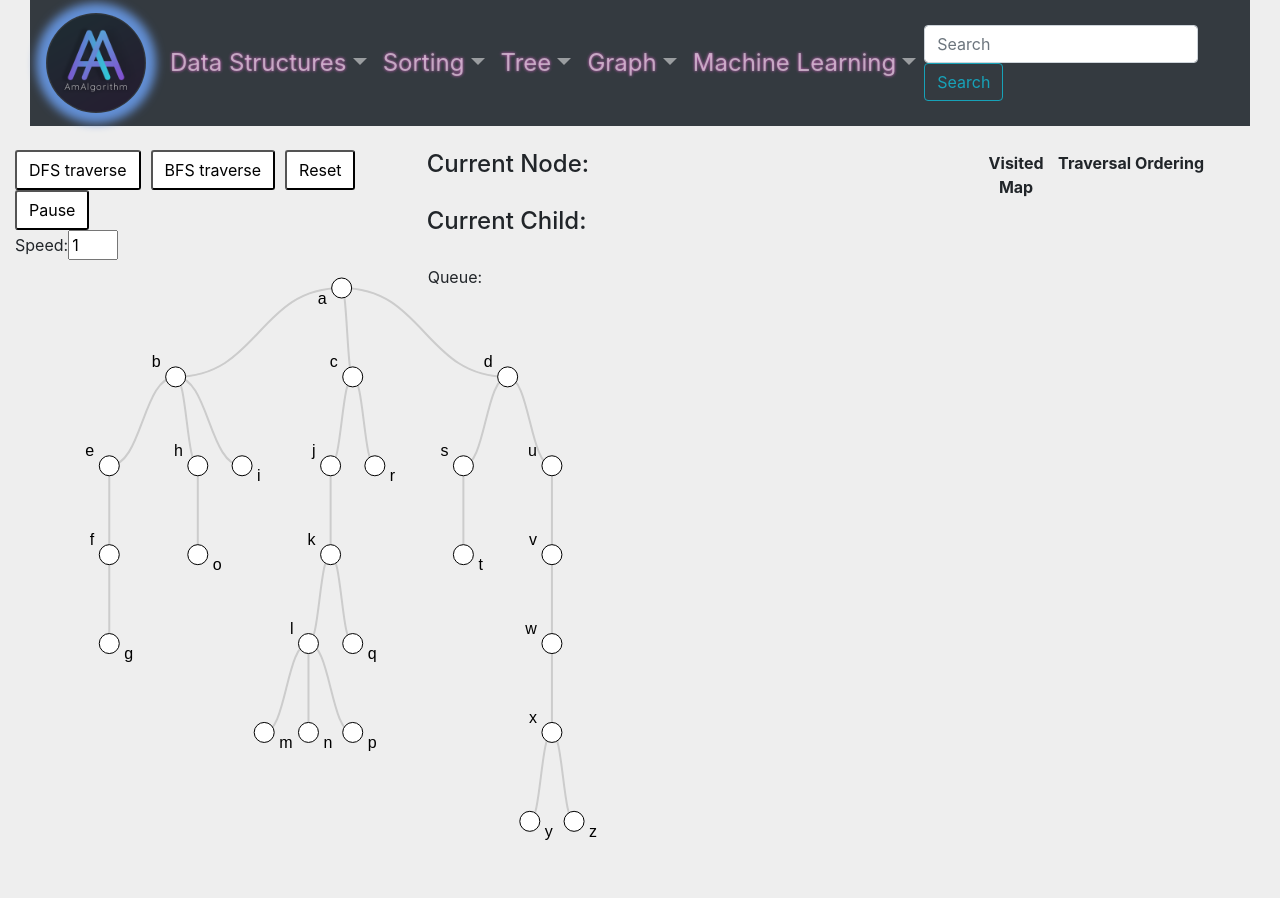
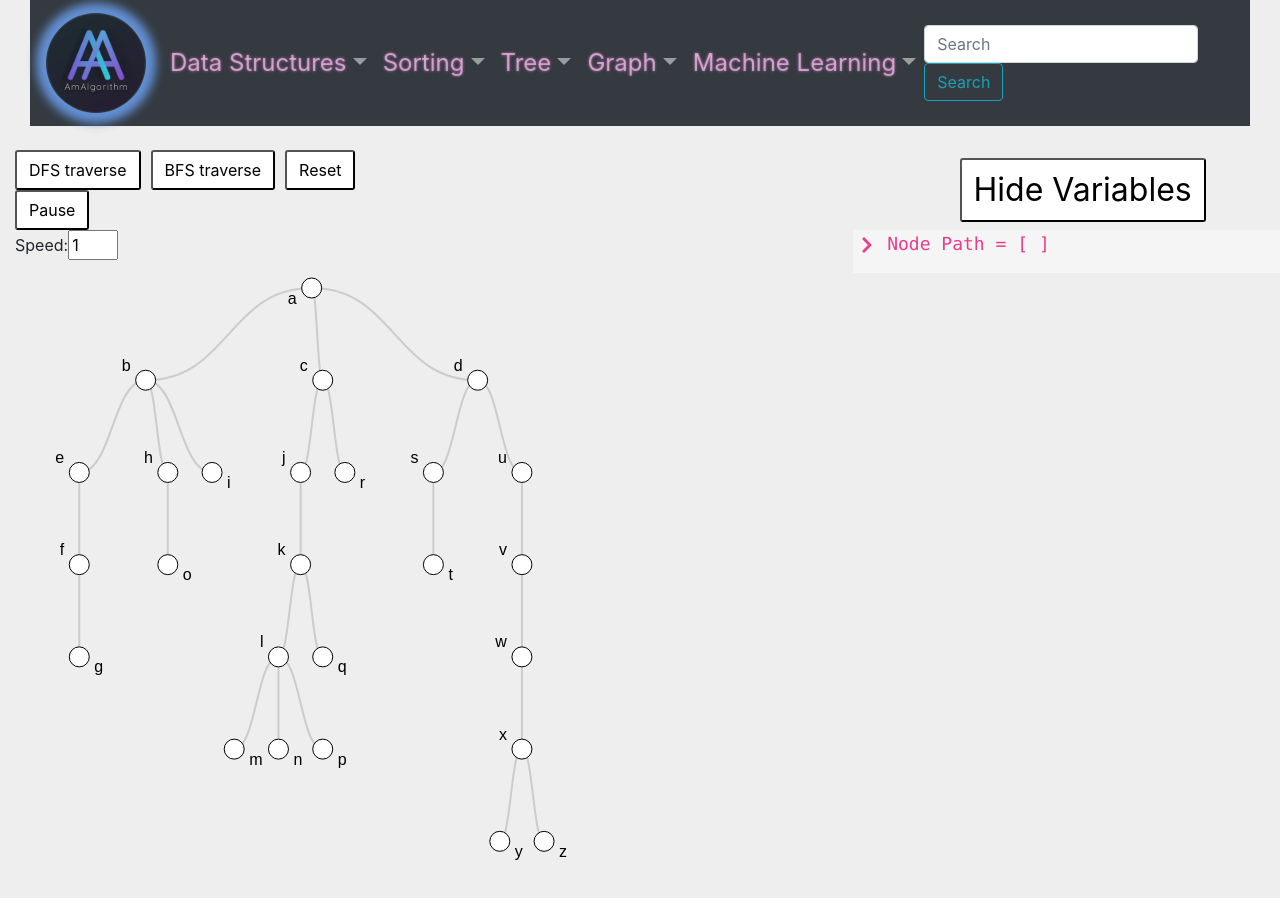
Before and after one commit to luaywadie/AmAlgorithms, a React (Create React App) app in the folder visualizations-app/: page /tree_traversals in a window 1280 px wide. Shown: the top 898 px of the page. Built offline with nearby package versions, Linux system fonts and the light colour scheme.

Commit message:
implemented debbuger variable output as a sidebar

```diff
--- a/visualizations-app/package.json
+++ b/visualizations-app/package.json
@@ -13,6 +13,7 @@
     "react": "^16.13.1",
     "react-bootstrap": "^1.3.0",
     "react-dom": "^16.13.1",
+    "react-icons": "^3.11.0",
     "react-router-dom": "^5.2.0",
     "react-scripts": "3.4.3",
     "typescript": "^4.0.3"
--- a/visualizations-app/src/App.js
+++ b/visualizations-app/src/App.js
@@ -6,6 +6,7 @@ import './styles/Link.scss';
 import './styles/Graph.scss';
 import './styles/OutputTable.scss';
 import './styles/Pseudocode.scss';
+import './styles/Sidebar.scss';
 
 function App() {
   return (
--- /dev/null
+++ b/visualizations-app/src/Components/RenderListComponent.js
@@ -0,0 +1,22 @@
+import React, {Component} from 'react';
+import { FaChevronDown, FaChevronRight } from 'react-icons/fa';
+
+class RenderListComponent extends Component {
+  render() {
+    return (
+      <>
+      { this.props.clicked ?
+        <ul style={{paddingLeft: '0px', listStyle:'none'}}>
+          <FaChevronDown /> {this.props.listName} =  [ {  this.props.list.map( (e, i) => <li key={i} style={{marginLeft: '55px'}}>{e}, </li>)} <span style={{marginLeft:'35px'}}>]</span>
+        </ul>
+        :
+
+        <> <FaChevronRight /> {this.props.listName}  = {'['+this.props.list.map(e => ' '+e) + ' ]'} </>
+
+      }
+      </>
+    );
+  }
+}
+
+export default RenderListComponent;
--- /dev/null
+++ b/visualizations-app/src/Components/RenderObjectComponent.js
@@ -0,0 +1,23 @@
+
+import React, { Component } from 'react';
+import { FaChevronDown, FaChevronRight } from 'react-icons/fa';
+
+class RenderObjectComponent extends Component {
+  render() {
+    return (
+      <>
+      { this.props.clicked ?
+        <ul style={{paddingLeft: '0px', listStyle:'none'}} >
+          <FaChevronDown /> {this.props.objName} = {"{"}  {  Object.keys(this.props.obj).map( (e, i) => <li key={i} style={{marginLeft: '55px'}}>{e} : {String(this.props.obj[e])},</li>)} <span style={{marginLeft:'35px'}}>{'}'}</span>
+        </ul>
+        :
+        < >
+          <FaChevronRight /> {this.props.objName}  = {'{ '+Object.keys(this.props.obj).map(e => " "+e+":"+ this.props.obj[e]) + ' }'}
+        </>
+      }
+      </>
+    );
+  }
+}
+
+export default RenderObjectComponent;
--- /dev/null
+++ b/visualizations-app/src/Components/Sidebar.js
@@ -0,0 +1,34 @@
+
+import React, {  Component } from 'react';
+
+class Sidebar extends Component {
+  constructor(props){
+    super(props)
+
+    this.state = {
+      sidebar: true
+    }
+  }
+
+  toggleSidebar = () => {
+    this.setState({ sidebar: !this.state.sidebar  })
+  }
+  render() {
+    return (
+      <>
+      <div className={'sidebar'}>
+        <button id={'sidebar-button'} className={'menu-bars'} onClick={() => this.toggleSidebar()}>
+          {this.state.sidebar ? 'Hide Variables' : 'Show Variables'}
+        </button>
+      </div>
+      <nav className={this.state.sidebar ? 'side-menu active' : 'side-menu'}>
+        <ul className={'side-menu-items'} >
+          {this.props.children}
+        </ul>
+      </nav>
+      </>
+    );
+  }
+}
+
+export default Sidebar;
--- a/visualizations-app/src/Components/TreeTraversals.js
+++ b/visualizations-app/src/Components/TreeTraversals.js
@@ -2,6 +2,9 @@ import React, { Component } from 'react';
 import DepthFirstSearch from './algorithms/tree-algorithms/DepthFirstSearch';
 import BreathFirstSearch from './algorithms/tree-algorithms/BreadthFirstSearch';
 import createTree from '../graph-builders/tree-builder';
+import Sidebar from './Sidebar';
+import RenderListComponent from './RenderListComponent';
+import RenderObjectComponent from './RenderObjectComponent'
 
 class TreeTraversals extends Component {
   constructor(props) {
@@ -13,9 +16,11 @@ class TreeTraversals extends Component {
       nodePath: [],
       runningAlg: '',
       queue: [],
+      stack: [],
       currentNode: null,
       visitedMap: {},
-      child : null
+      child : null,
+      clicked : [false,false, false]
     };
     this.adjList = {
       a: ['b', 'c', 'd'],
@@ -65,6 +70,10 @@ class TreeTraversals extends Component {
     this.setState({ queue: q });
   };
 
+  updateStack = (s) => {
+    this.setState({stack: s})
+  }
+
   getPauseStatus = () => this.state.pause;
   getStopStatus = () => this.state.stop;
   getSpeedRequest = () => Number(this.state.speed) + 0.1;
@@ -84,6 +93,7 @@ class TreeTraversals extends Component {
     if (this.state.stop) {
       this.setState({ stop: false, pause: false, runningAlg: '' });
     }
+
   };
 
   setRunningAlg = (alg) => {
@@ -106,51 +116,14 @@ class TreeTraversals extends Component {
     await this.setState({ child });
   }
 
-  renderTreeTraversalHeading() {
-    return (
-      <tr>
-        <th>Traversal Ordering</th>
-      </tr>
-    );
+  toggleClicked = (i) => {
+    let a = this.state.clicked.slice()
+    a[i] = !a[i]
+    this.setState({
+      clicked : a
+    })
   }
 
-  renderTreeTraversalData() {
-    return this.state.nodePath.map((node) => {
-      return (
-        <tr key={node}>
-          <td>{node}</td>
-        </tr>
-      );
-    });
-  }
-  renderQueueHeading() {
-    return (
-      <tr>
-        <th>Queue</th>
-      </tr>
-    );
-  }
-  // renderQueue() {
-  //   return this.state.queue.map((node) => {
-  //     return (
-  //       <tr key={node}>
-  //         <td>{node}</td>
-  //       </tr>
-  //     );
-  //   });
-  // }
-
-  renderQueue() {
-    return this.state.queue.map((node) => {
-      return <td key={node}>{node}</td>;
-    });
-  }
-  renderVisitedMap() {
-    return Object.entries(this.state.visitedMap).map(([key, val], i) => {
-    return (<tr key={i}><td key={key+i}>{key}</td>
-    <td key={key}>{String(val)}</td></tr>);
-    });
-  }
 
 
   renderBfsPseudocode() {
@@ -215,22 +188,64 @@ class TreeTraversals extends Component {
   }
 
   renderDfsPseudocode() {
-    return (
-      <div>
-        <h4>Pseudo-code</h4>
-        <pre style={{ overflow: 'visible' }}>
-          {`
-        1  procedure DFS_iterative(G, v) is
-        2    let S be a stack
-        3    S.push(v)
-        4    while S is not empty do
-        5      v = S.pop()
-        6      if v is not labeled as discovered then
-        7        label v as discovered
-        8        for all edges from v to w in G.adjacentEdges(v) do
-        9          S.push(w)
-    `}
-        </pre>
+      const indentation = (num) => {
+        return num * 20;
+      };
+      return (
+        <div>
+          <div id={'dfs-1'}>
+            1
+            <span style={{ marginLeft: indentation(1) }}>
+              DFS(G, root)
+            </span>
+          </div>
+          <div id={'dfs-2'}>
+            2<span style={{ marginLeft: indentation(2) }}>let S be a stack</span>
+          </div>
+          <div id={'dfs-3'}>
+            3<span style={{ marginLeft: indentation(2) }}>let V be a map with all nodes as keys and values of false</span>
+          </div>
+          <div id={'dfs-4'}>
+            4
+            <span style={{ marginLeft: indentation(2) }}>
+            set V[root] = true
+            </span>
+          </div>
+          <div id={'dfs-5'}>
+            5<span style={{ marginLeft: indentation(2) }}>S.push(root)</span>
+          </div>
+          <div id={'dfs-6'}>
+            6
+            <span style={{ marginLeft: indentation(2) }}>
+              while S is not empty
+            </span>
+          </div>
+          <div id={'dfs-7'}>
+            7<span style={{ marginLeft: indentation(3) }}>current := S.pop()</span>
+          </div>
+          <div id={'dfs-8'}>
+            8
+            <span style={{ marginLeft: indentation(3) }}>
+              for child of current
+            </span>
+          </div>
+          <div id={'dfs-9'}>
+            9
+            <span style={{ marginLeft: indentation(4) }}>
+              if child is not labeled as discovered then
+            </span>
+          </div>
+          <div id={'dfs-10'}>
+            10
+            <span style={{ marginLeft: indentation(5) }}>
+              set V[child] = true
+            </span>
+          </div>
+          <div id={'dfs-11'}>
+            11<span style={{ marginLeft: indentation(5) }}>S.push(child)</span>
+          </div>
+        <div>
+      </div>
       </div>
     );
   }
@@ -247,6 +262,10 @@ class TreeTraversals extends Component {
             runningAlg={this.state.runningAlg}
             setRunningAlg={this.setRunningAlg}
             buildNodePath={this.buildNodePath}
+            updateStack={this.updateStack}
+            updateCurrentNode={this.updateCurrentNode}
+            updateVisitedMap={this.updateVisitedMap}
+            updateChild={this.updateChild}
           />
           <div className={'divider'}></div>
           <BreathFirstSearch
@@ -297,21 +316,7 @@ class TreeTraversals extends Component {
           </form>
         </div>
 
-        <div className={'col-5'}>
-          <div className={'row'} style={{ marginBottom: '20px' }}>
-              <h4> Current Node: {this.state.currentNode}</h4>
-          </div>
-          <div className={'row'} style={{ marginBottom: '20px' }}>
-           <h4> Current Child: {this.state.child}</h4>
-          </div>
-
-          <div className={'row'}>
-            <table id={'tree-traversal-table'}>
-              <tbody>
-                <tr><td style={{border: 'none', paddingRight:'5px'}}>Queue: </td>{this.renderQueue()}</tr>
-              </tbody>
-            </table>
-          </div>
+        <div className={'col-4'}>
           <div className={'row'}>
             {this.state.runningAlg === ''
               ? ''
@@ -319,24 +324,33 @@ class TreeTraversals extends Component {
               ? this.renderBfsPseudocode()
               : this.renderDfsPseudocode()}
           </div>
-
         </div>
 
-        <div className={'col-3'}>
-          <table id={'tree-traversal-table'} className={'float-right'} style={{marginRight:'60px'}}>
-            <tbody>
-              {this.renderTreeTraversalHeading()}
-              {this.renderTreeTraversalData()}
-            </tbody>
-          </table>
-          <div className={'row'}>
-            <table id={'tree-traversal-table'}>
-              <tbody>
-                <tr><th>Visited Map</th></tr>
-                {this.renderVisitedMap()}
-              </tbody>
-            </table>
-          </div>
+        <div className={'col-4'}>
+        <Sidebar >
+              {this.state.currentNode ? <li> current = {this.state.currentNode} </li> : ''}
+              {this.state.child ? <li> child = {this.state.child} </li> : ''}
+
+            <li onClick={() => this.toggleClicked(0)}>
+            <RenderListComponent list={this.state.nodePath} listName={'Node Path'} clicked={this.state.clicked[0]}  />
+            </li>
+            <li onClick={() => this.toggleClicked(1)}>
+              {this.state.runningAlg === 'bfs'
+                ?
+                <RenderListComponent list={this.state.queue} listName={'Q'} clicked={this.state.clicked[1]}  />
+                :
+                this.state.runningAlg === 'dfs'
+                  ?
+                  <RenderListComponent list={this.state.stack} listName={'S'} clicked={this.state.clicked[1]}  />
+                  :
+                  <></>
+              }
+            </li>
+            <li onClick={() => this.toggleClicked(2)}>
+              {Object.keys(this.state.visitedMap).length > 0 ?<RenderObjectComponent obj={this.state.visitedMap} objName={'V'} clicked={this.state.clicked[2]}  /> : '' }
+            </li>
+            </Sidebar>
+
         </div>
       </div>
     );
--- a/visualizations-app/src/Components/algorithms/tree-algorithms/BreadthFirstSearch.js
+++ b/visualizations-app/src/Components/algorithms/tree-algorithms/BreadthFirstSearch.js
@@ -27,6 +27,7 @@ class BreadthFirstSearch extends Component {
 
   bfs = async () => {
     let linkList = [];
+    let root = 'a';
 
     this.highlightLine(1);
     await new Promise((r) => setTimeout(r, 1000 / this.props.speed));
@@ -54,6 +55,7 @@ class BreadthFirstSearch extends Component {
     this.removeHighlightedLine(3);
 
     this.highlightLine(4);
+    visited[root] = true;
     await new Promise((r) => setTimeout(r, 1000 / this.props.speed));
     await this.checkPauseStatus();
     if (this.props.stop) return;
@@ -67,7 +69,6 @@ class BreadthFirstSearch extends Component {
     if (this.unMounting) return;
     this.removeHighlightedLine(5);
 
-    let root = 'a';
     visited[root] = true;
     this.props.updateVisitedMap(visited);
     let queue = [root];
@@ -87,11 +88,6 @@ class BreadthFirstSearch extends Component {
       this.props.updateQueue(queue);
 
       this.highlightLine(7);
-      await new Promise((r) => setTimeout(r, 1000 / this.props.speed));
-      await this.checkPauseStatus();
-      if (this.props.stop) return;
-      if (this.unMounting) return;
-
       this.activateLink(currentNode, linkList);
       await new Promise((r) => setTimeout(r, 1000 / this.props.speed));
       await this.checkPauseStatus();
@@ -101,12 +97,14 @@ class BreadthFirstSearch extends Component {
       this.activateVisitedNode(currentNode);
       this.props.updateCurrentNode(currentNode);
 
+      nodePath.push(currentNode);
+      this.props.buildNodePath(nodePath);
+
       await new Promise((r) => setTimeout(r, 1000 / this.props.speed));
       await this.checkPauseStatus();
       if (this.props.stop) return;
       if (this.unMounting) return;
       this.removeHighlightedLine(7);
-
 
       this.highlightLine(8);
       await new Promise((r) => setTimeout(r, 1000 / this.props.speed));
@@ -114,8 +112,7 @@ class BreadthFirstSearch extends Component {
       if (this.props.stop) return;
       if (this.unMounting) return;
 
-      nodePath.push(currentNode);
-      this.props.buildNodePath(nodePath);
+
 
       this.removeHighlightedLine(8);
       for (let child of this.props.g[currentNode]) {
--- a/visualizations-app/src/graph-builders/tree-builder.js
+++ b/visualizations-app/src/graph-builders/tree-builder.js
@@ -34,7 +34,7 @@ function createTree(adjList) {
   let treeData = buildTreeDataFromAdjList(adjList)['a'];
   let myScale = 1.5;
   // set the dimensions and margins of the diagram
-  const margin = { top: 20, right: 50, bottom: 50, left: 50 },
+  const margin = { top: 20, right: 50, bottom: 50, left: 20 },
     width = 900 - margin.left - margin.right,
     height = 900 - margin.top - margin.bottom;
 
--- /dev/null
+++ b/visualizations-app/src/styles/Sidebar.scss
@@ -0,0 +1,84 @@
+.sidebar {
+  height: 80px;
+  display: flex;
+  justify-content: center;
+  align-items: center;
+}
+
+.menu-bars {
+  margin-left: 2rem;
+  font-size: 2rem;
+  background: white;
+}
+
+.side-menu {
+  // overflow-x: hidden;
+  overflow-y: scroll;
+  max-height: 50vh;
+  background-color: whitesmoke;
+  width: 100%;
+  display: flex;
+  justify-content: center;
+  position: absolute;
+  right: 0;
+  transition: 550ms;
+  opacity: 0;
+  visibility: hidden;
+}
+
+.side-menu.active {
+  opacity: 1;
+  transition: 550ms;
+  visibility: visible;
+}
+
+.side-menu-items {
+  // overflow: hidden;
+  // white-space: nowrap;
+  // text-overflow: ellipsis;
+  width: 100%;
+  list-style: none;
+  padding-left: 5px;
+  color: #e83e8c;
+  font-size: large;
+  font-family: SFMono-Regular, Menlo, Monaco, Consolas, 'Liberation Mono',
+    'Courier New', monospace;
+  // overflow-x: hidden;
+}
+.side-menu-items li {
+  overflow: hidden;
+  white-space: nowrap;
+  text-overflow: ellipsis;
+}
+
+// .sidebar-toggle {
+//   width: 100%;
+//   height: 80px;
+//   display: flex;
+//   justify-content: flex-start;
+//   align-items: center;
+// }
+
+// span {
+//   margin-left: 16px;
+// }
+//.side-text {
+//   display: flex;
+//   justify-content: flex-start;
+//   align-items: center;
+//   padding: 8px 0px 8px 16px;
+//   list-style: none;
+//   height: 60px;
+// }
+
+// .side-text {
+//   text-decoration: none;
+//   color: gray;
+//   font-size: 18px;
+//   width: 95%;
+//   height: 100%;
+//   display: flex;
+//   align-items: center;
+//   padding: 0 16px;
+//   border-radius: 4px;
+// }
```
Also changed, not shown: visualizations-app/src/Components/algorithms/tree-algorithms/DepthFirstSearch.js (+105 -5 lines), 2 other files (tests, documents, lock files or other folders).
